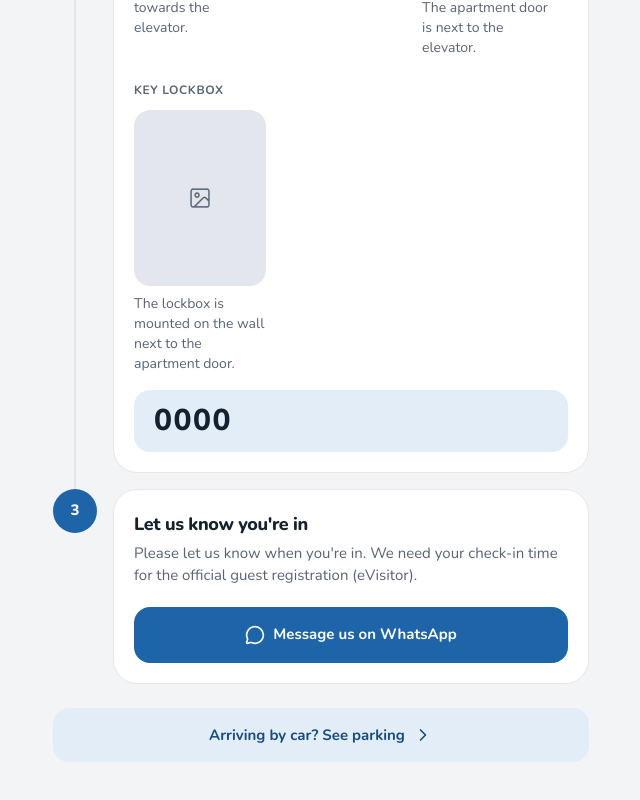
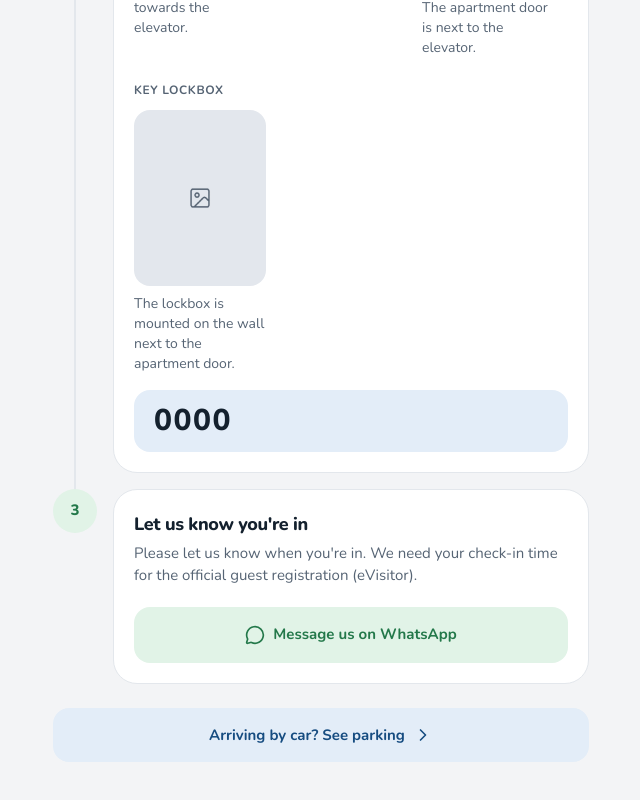
Before and after one commit to jcelic/apartment-guest-guide-v2, a Next.js app: page /arrival in a window 1280 px wide. Shown: the part 1609-2409 px from the top of the page, without its empty margins (319-959 px from the left). Built offline with nearby package versions, Linux system fonts and the light colour scheme.

Commit message:
style: use green for whatsapp actions

```diff
--- a/src/app/arrival/page.tsx
+++ b/src/app/arrival/page.tsx
@@ -160,7 +160,7 @@ const ArrivalPage = () => {
             </div>
           </Step>
 
-          <Step number={3} title="Let us know you're in">
+          <Step number={3} title="Let us know you're in" variant="success">
             <p className="text-muted">
               Please let us know when you&apos;re in. We need your check-in time
               for the official guest registration (eVisitor).
@@ -170,7 +170,7 @@ const ArrivalPage = () => {
               href="https://wa.me/YOUR_PHONE_NUMBER"
               target="_blank"
               rel="noopener noreferrer"
-              className="flex h-14 items-center justify-center gap-2 rounded-2xl bg-accent font-bold text-on-accent transition-colors duration-200 hover:bg-accent-ink focus-visible:outline-2 focus-visible:outline-offset-2 focus-visible:outline-accent"
+              className="flex h-14 items-center justify-center gap-2 rounded-2xl bg-success-soft font-bold text-success transition-colors duration-200 hover:bg-success/20 focus-visible:outline-2 focus-visible:outline-offset-2 focus-visible:outline-accent"
             >
               <MessageCircle className="size-5" />
               Message us on WhatsApp
--- a/src/app/wifi/page.tsx
+++ b/src/app/wifi/page.tsx
@@ -70,7 +70,7 @@ const WifiPage = () => {
           href="https://wa.me/YOUR_PHONE_NUMBER"
           target="_blank"
           rel="noopener noreferrer"
-          className="mt-6 flex items-center justify-center gap-2 rounded-2xl bg-accent-soft p-4 font-bold text-accent-ink transition-colors duration-200 hover:bg-line focus-visible:outline-2 focus-visible:outline-offset-2 focus-visible:outline-accent"
+          className="mt-6 flex items-center justify-center gap-2 rounded-2xl bg-success-soft p-4 font-bold text-success transition-colors duration-200 hover:bg-success/20 focus-visible:outline-2 focus-visible:outline-offset-2 focus-visible:outline-accent"
         >
           Still not working? Message us
           <ChevronRight className="size-5" />
--- a/src/components/QuickAction.tsx
+++ b/src/components/QuickAction.tsx
@@ -2,9 +2,12 @@
 
 import type { ReactNode } from 'react';
 
+type QuickActionVariant = 'default' | 'success';
+
 type QuickActionProps = {
   icon: ReactNode;
   label: string;
+  variant?: QuickActionVariant;
 } & (
   | {
       href: string;
@@ -16,13 +19,34 @@ type QuickActionProps = {
     }
 );
 
-const QuickAction = ({ icon, label, href, onClick }: QuickActionProps) => {
-  const className =
-    'group flex min-w-0 cursor-pointer flex-col items-center justify-center gap-3 rounded-3xl border border-line bg-surface px-2 py-4 text-center text-foreground transition-colors duration-200 hover:bg-accent-soft focus-visible:outline-2 focus-visible:outline-offset-2 focus-visible:outline-accent';
+const variantColors: Record<
+  QuickActionVariant,
+  { card: string; icon: string }
+> = {
+  default: {
+    card: 'hover:bg-accent-soft',
+    icon: 'bg-accent-soft text-accent',
+  },
+  success: {
+    card: 'hover:bg-success-soft',
+    icon: 'bg-success-soft text-success',
+  },
+};
+
+const QuickAction = ({
+  icon,
+  label,
+  href,
+  onClick,
+  variant = 'default',
+}: QuickActionProps) => {
+  const className = `group flex min-w-0 cursor-pointer flex-col items-center justify-center gap-3 rounded-3xl border border-line bg-surface px-2 py-4 text-center text-foreground transition-colors duration-200 focus-visible:outline-2 focus-visible:outline-offset-2 focus-visible:outline-accent ${variantColors[variant].card}`;
 
   const content = (
     <>
-      <span className="flex size-12 shrink-0 items-center justify-center rounded-2xl bg-accent-soft text-accent transition-colors duration-200 group-hover:bg-surface [&_svg]:size-6">
+      <span
+        className={`flex size-12 shrink-0 items-center justify-center rounded-2xl transition-colors duration-200 group-hover:bg-surface [&_svg]:size-6 ${variantColors[variant].icon}`}
+      >
         {icon}
       </span>
 
--- a/src/components/QuickActions.tsx
+++ b/src/components/QuickActions.tsx
@@ -40,6 +40,7 @@ const QuickActions = () => {
           icon={<MessageCircle />}
           label="Message us"
           href={WHATSAPP_URL}
+          variant="success"
         />
       </div>
 
--- a/src/components/Step.tsx
+++ b/src/components/Step.tsx
@@ -1,15 +1,25 @@
 import type { ReactNode } from 'react';
+
+type StepVariant = 'default' | 'success';
 
 type StepProps = {
   number: number;
   title: string;
+  variant?: StepVariant;
   children: ReactNode;
 };
 
-const Step = ({ number, title, children }: StepProps) => {
+const circleColors: Record<StepVariant, string> = {
+  default: 'bg-accent text-on-accent',
+  success: 'bg-success-soft text-success',
+};
+
+const Step = ({ number, title, variant = 'default', children }: StepProps) => {
   return (
     <li className="relative flex gap-4 before:absolute before:top-12 before:-bottom-4 before:left-5.25 before:w-0.5 before:bg-line last:before:hidden">
-      <span className="flex size-11 shrink-0 items-center justify-center rounded-full bg-accent font-extrabold text-on-accent">
+      <span
+        className={`flex size-11 shrink-0 items-center justify-center rounded-full font-extrabold ${circleColors[variant]}`}
+      >
         {number}
       </span>
 
```
